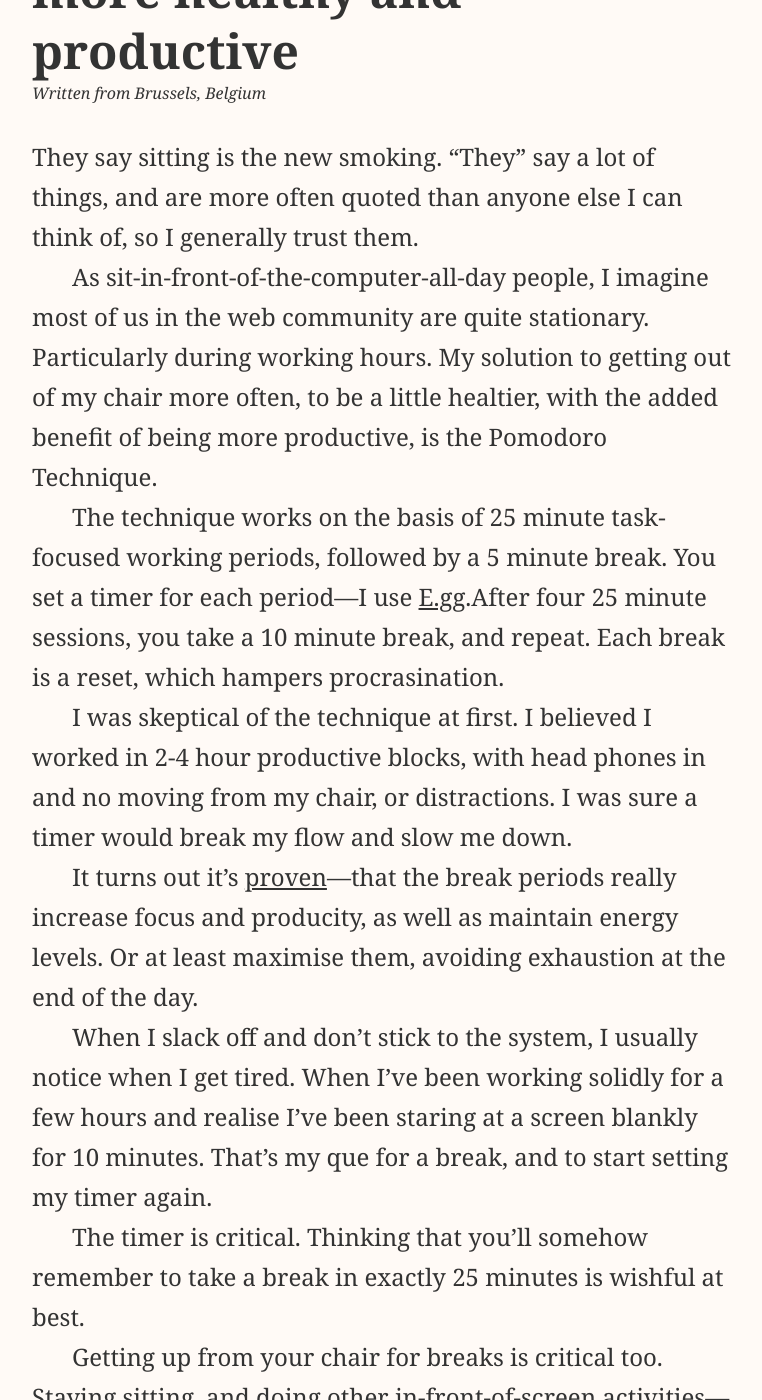
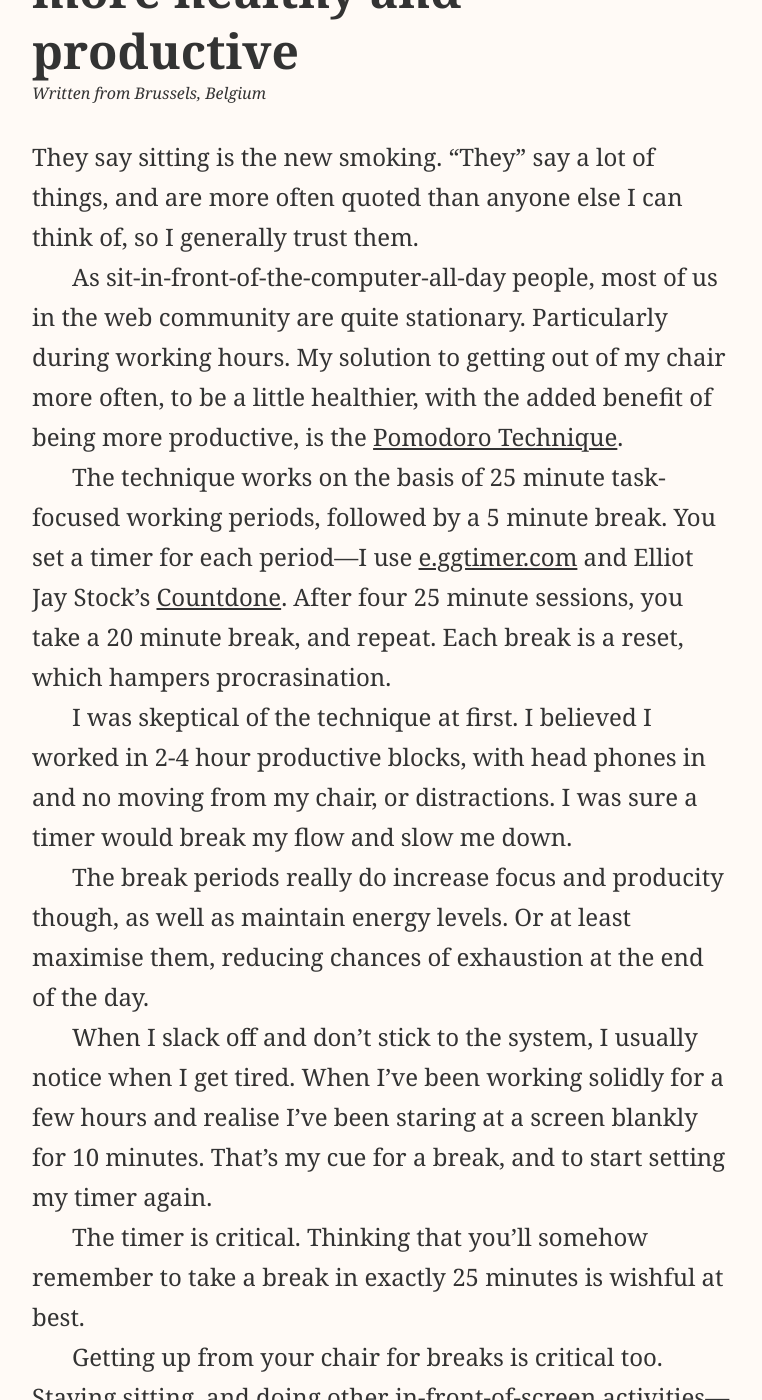
Before and after one commit to paddyohanlon/remote-manifesto, a Jekyll site: the page built from _posts/2014-02-26-take-breaks-be-healthy-and-productive.md, in a window 1280 px wide and 1400 px high, scrolled down 418 px. Shown: the whole window, without its empty margins (258-1020 px from the left). Built offline with Jekyll 4.4.1, drawn with Linux system fonts in a browser that asks for light colours; Markdown is read by kramdown in place of the engine named in the settings; comment, search, counter and statistics services are not loaded; some of the changed text lies outside the part shown.

Commit message:
Add links, do typos, for Pomodoro post.

```diff
--- a/_posts/2014-02-26-take-breaks-be-healthy-and-productive.md
+++ b/_posts/2014-02-26-take-breaks-be-healthy-and-productive.md
@@ -9,15 +9,15 @@ location: Brussels, Belgium
 
 They say sitting is the new smoking. “They” say a lot of things, and are more often quoted than anyone else I can think of, so I generally trust them.
 
-As sit-in-front-of-the-computer-all-day people, I imagine most of us in the web community are quite stationary. Particularly during working hours. My solution to getting out of my chair more often, to be a little healtier, with the added benefit of being more productive, is the Pomodoro Technique.
+As sit-in-front-of-the-computer-all-day people, most of us in the web community are quite stationary. Particularly during working hours. My solution to getting out of my chair more often, to be a little healthier, with the added benefit of being more productive, is the [Pomodoro Technique](http://pomodorotechnique.com/).
 
-The technique works on the basis of 25 minute task-focused working periods, followed by a 5 minute break. You set a timer for each period—I use [E.gg](#).After four 25 minute sessions, you take a 10 minute break, and repeat. Each break is a reset, which hampers procrasination.
+The technique works on the basis of 25 minute task-focused working periods, followed by a 5 minute break. You set a timer for each period—I use [e.ggtimer.com](http://e.ggtimer.com/) and Elliot Jay Stock’s [Countdone](http://viewportindustries.com/countdone). After four 25 minute sessions, you take a 20 minute break, and repeat. Each break is a reset, which hampers procrasination.
 
 I was skeptical of the technique at first. I believed I worked in 2-4 hour productive blocks, with head phones in and no moving from my chair, or distractions. I was sure a timer would break my flow and slow me down.
 
-It turns out it’s [proven](#)—that the break periods really increase focus and producity, as well as maintain energy levels. Or at least maximise them, avoiding exhaustion at the end of the day.
+The break periods really do increase focus and producity though, as well as maintain energy levels. Or at least maximise them, reducing chances of exhaustion at the end of the day.
 
-When I slack off and don’t stick to the system, I usually notice when I get tired. When I’ve been working solidly for a few hours and realise I’ve been staring at a screen blankly for 10 minutes. That’s my que for a break, and to start setting my timer again.
+When I slack off and don’t stick to the system, I usually notice when I get tired. When I’ve been working solidly for a few hours and realise I’ve been staring at a screen blankly for 10 minutes. That’s my cue for a break, and to start setting my timer again.
 
 The timer is critical. Thinking that you’ll somehow remember to take a break in exactly 25 minutes is wishful at best.
 
```
Also changed, not shown: other parts of _posts/2014-02-26-take-breaks-be-healthy-and-productive.md (+1 -1 lines).
